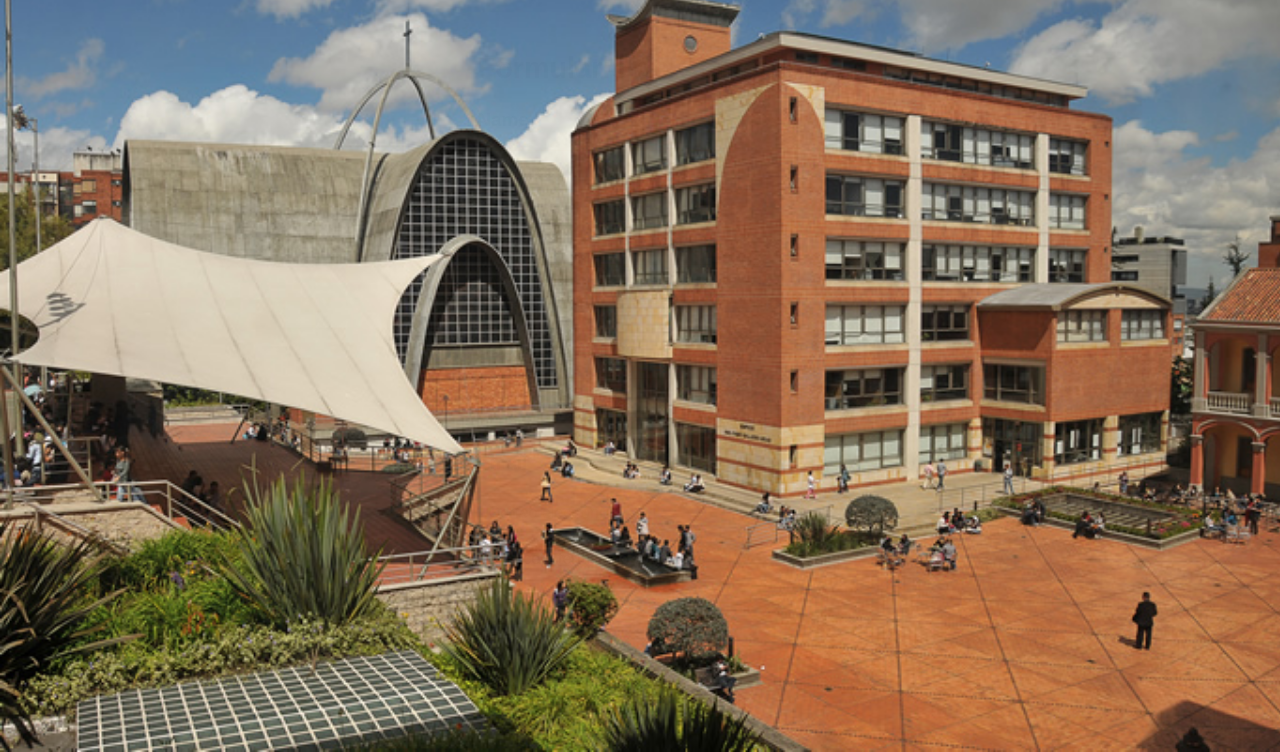
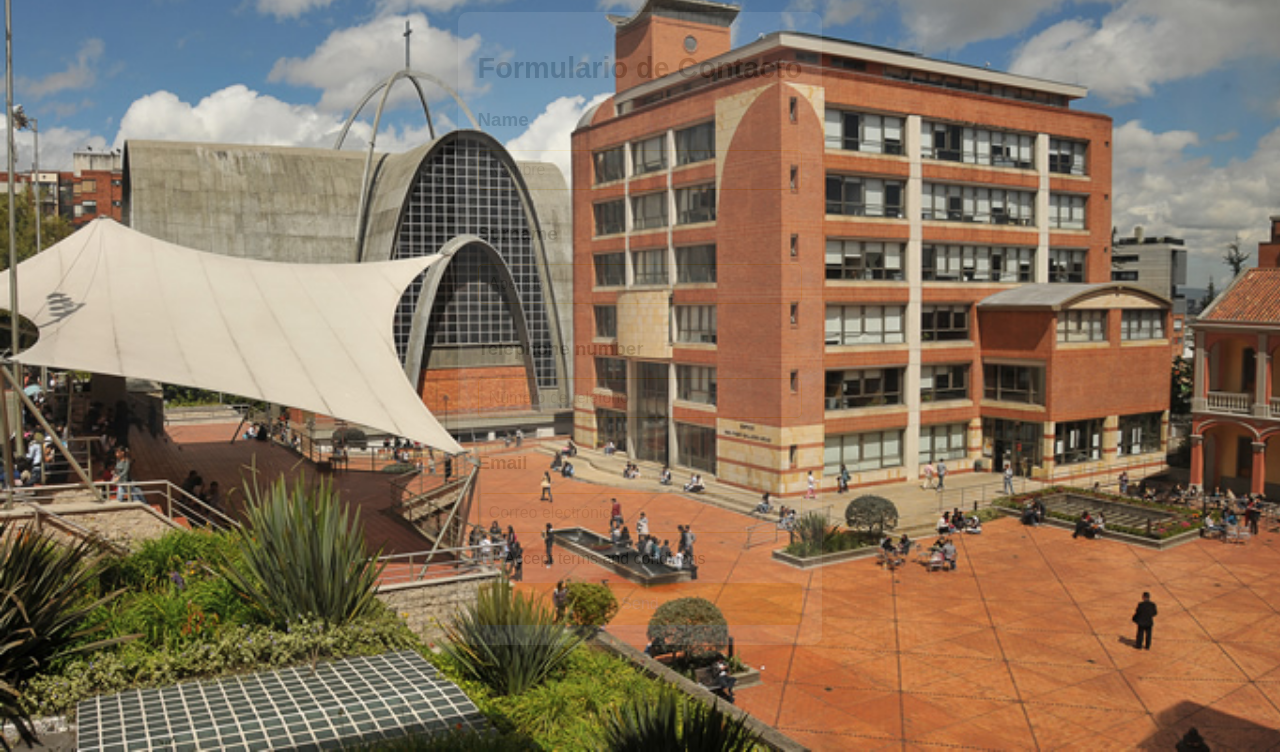
Before and after one commit to KeviinMoralees/proyecto-php, a PHP site: page /contact.php in a window 1280 px wide. Shown: the part 48-800 px from the top of the page. Run offline with PHP 8.4, Linux system fonts and the light colour scheme.

Commit message:
Se elimina la opacidad del formulario

```diff
--- a/style.css
+++ b/style.css
@@ -67,7 +67,6 @@
     border-radius: 10px;
     box-shadow: 0 2px 10px rgba(0, 0, 0, 0.1);
     box-sizing: border-box;
-    opacity: 0.1;
 }
 
 /* Estilos para los campos de entrada */
```
